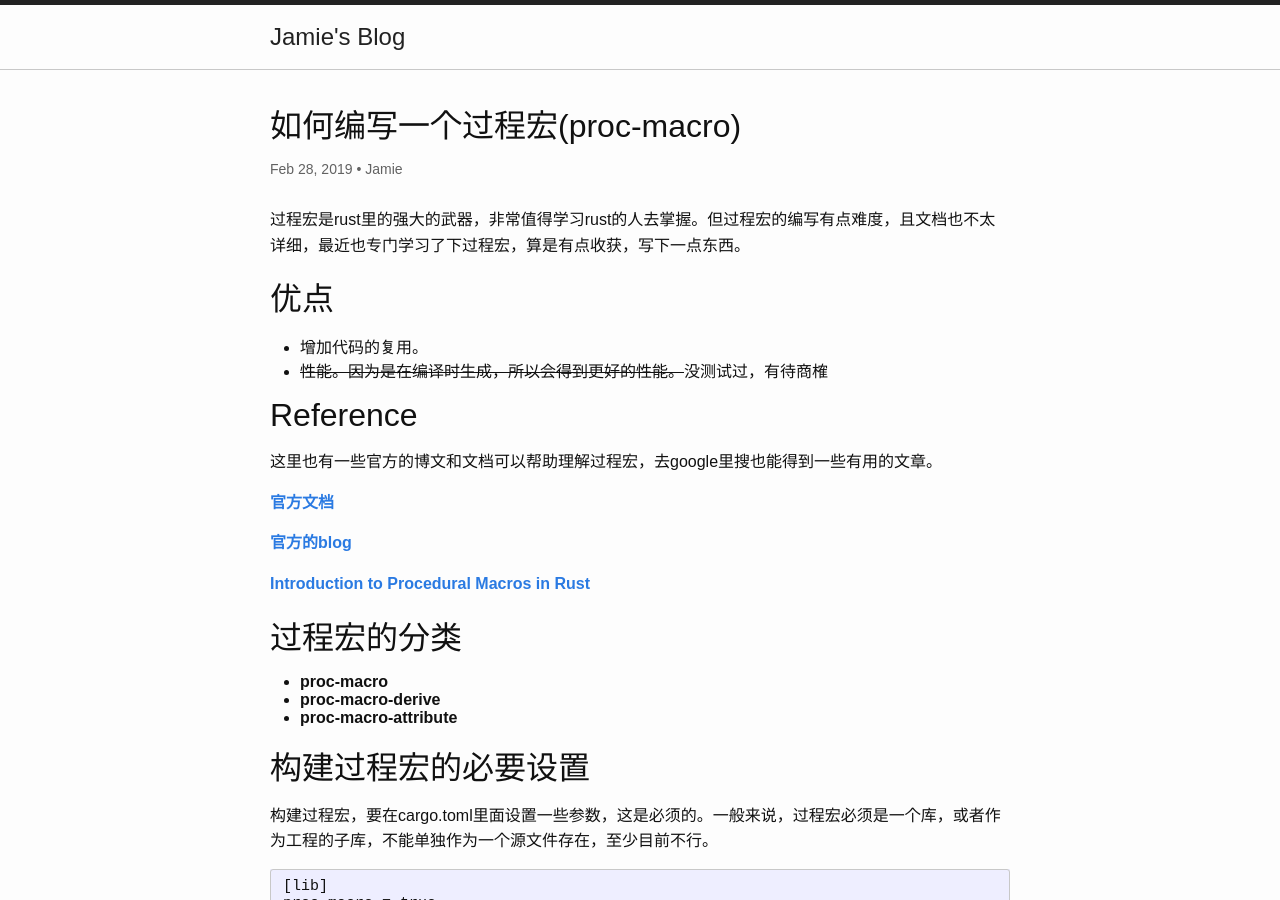
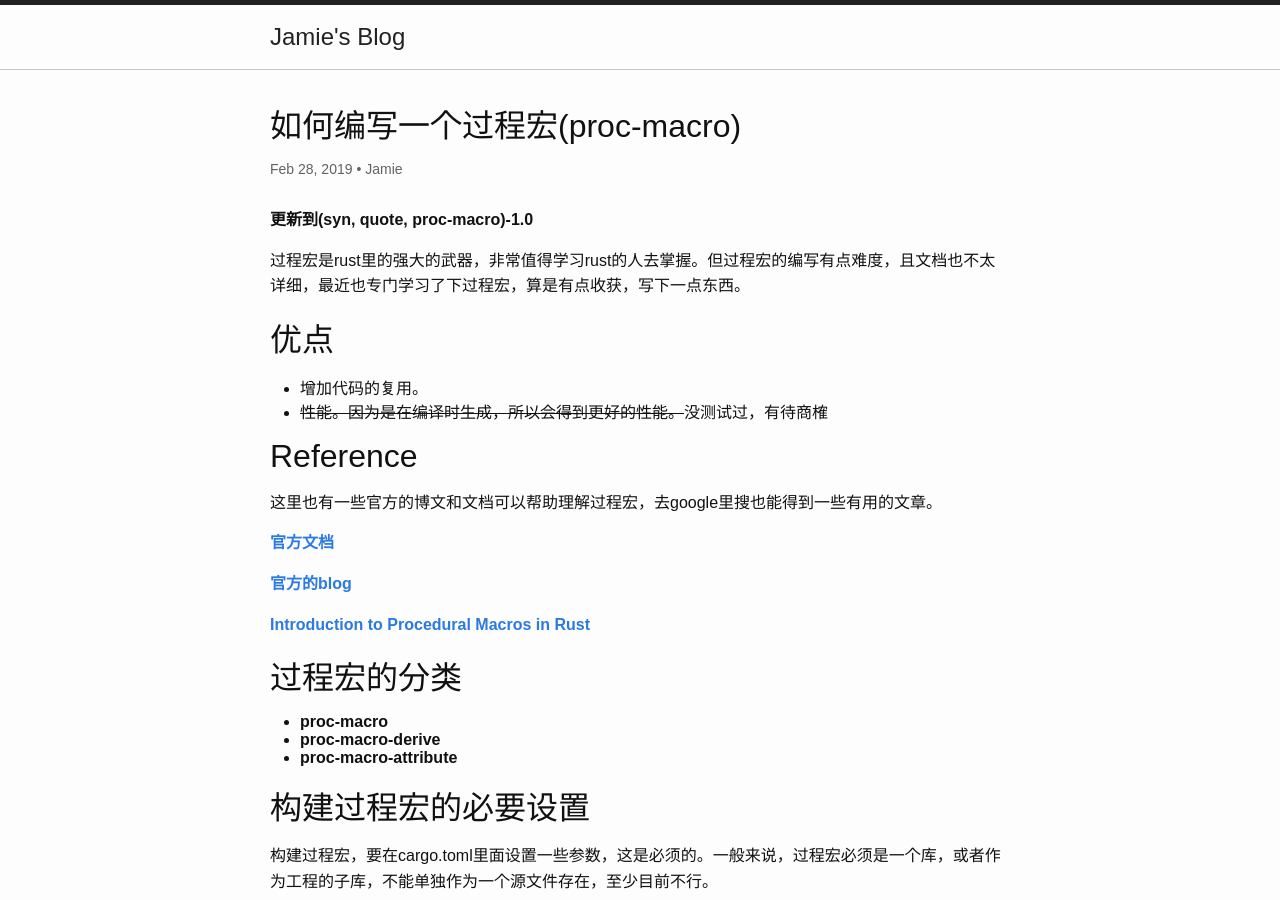
Before and after one commit to Dengjianping/Dengjianping.github.io, a Jekyll site: the page built from _posts/2019-02-28-如何编写一个过程宏(proc macro).md, in a window 1280 px wide and 900 px high. Built offline with Jekyll 4.4.1, drawn with Linux system fonts in a browser that asks for light colours.

Commit message:
add a tip to this post

```diff
--- a/_posts/2019-02-28-如何编写一个过程宏(proc macro).md
+++ b/_posts/2019-02-28-如何编写一个过程宏(proc macro).md
@@ -3,6 +3,7 @@ layout: post
 title: "如何编写一个过程宏(proc-macro)"
 author: Jamie
 ---
+**更新到(syn, quote, proc-macro)-1.0**
 
 过程宏是rust里的强大的武器，非常值得学习rust的人去掌握。但过程宏的编写有点难度，且文档也不太详细，最近也专门学习了下过程宏，算是有点收获，写下一点东西。
 
```
